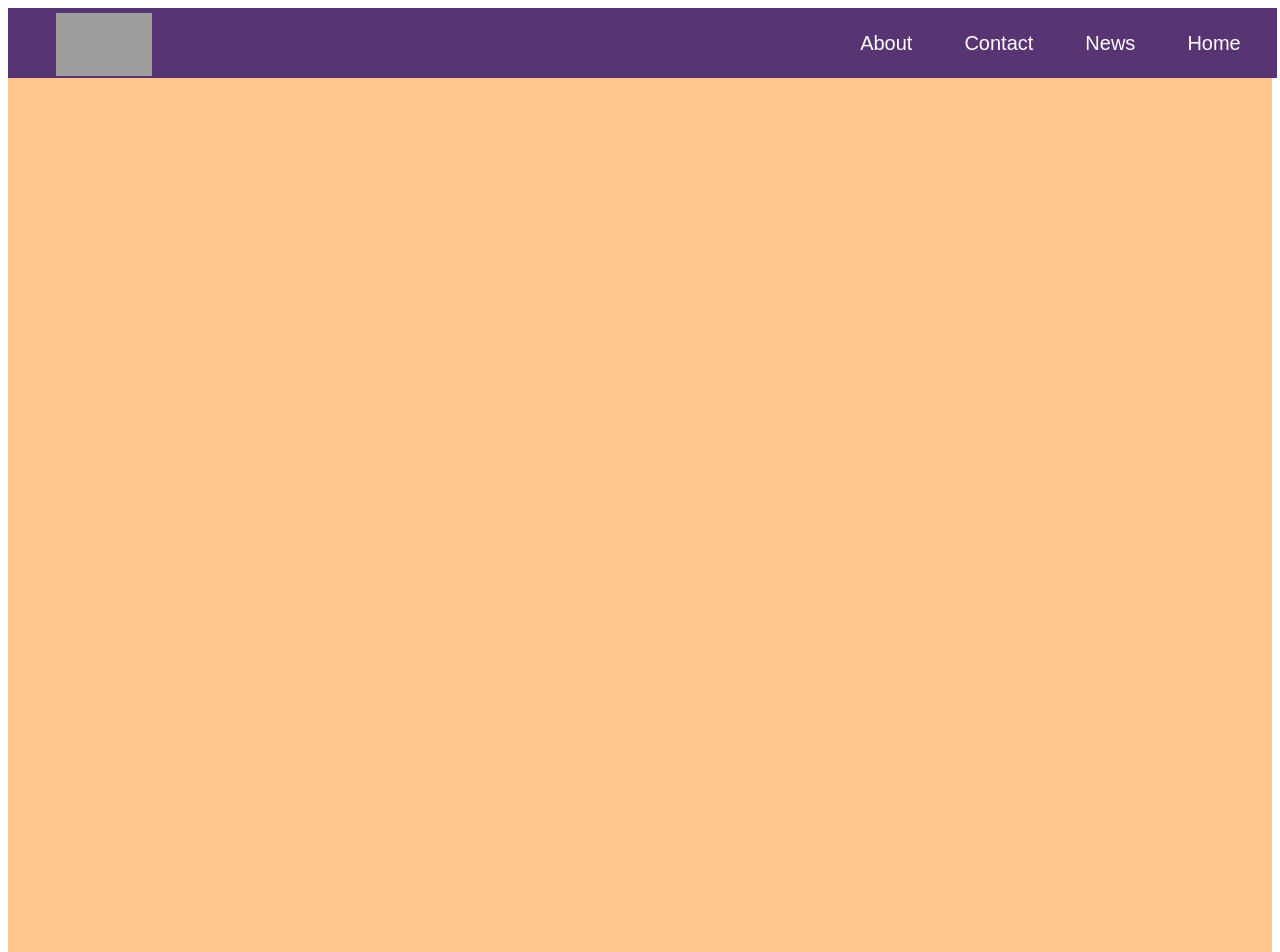
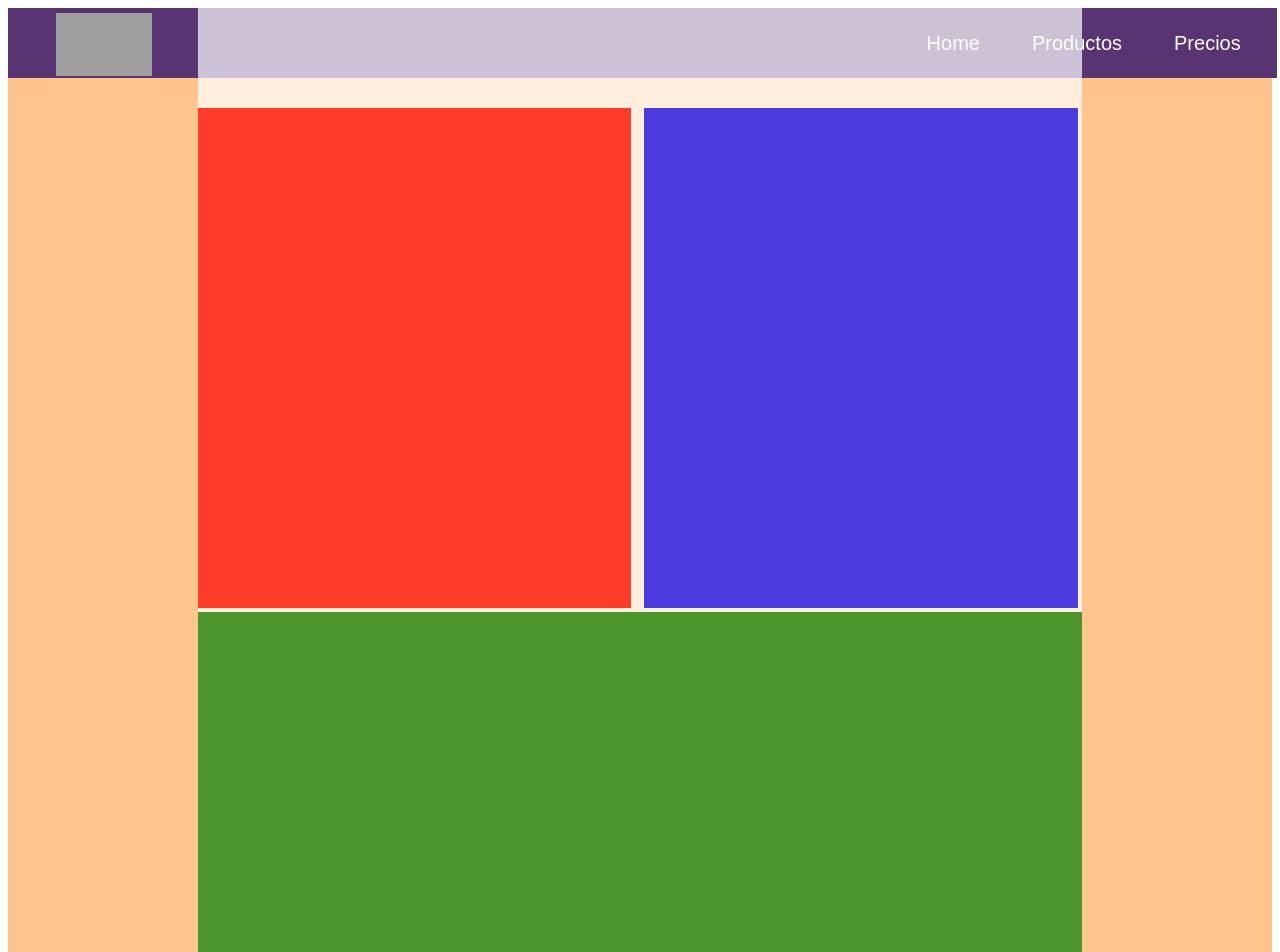
Before and after one commit to YosefGuevara012/Product-Landing-page-FCC, a plain HTML site: page dist/index.html in a window 1280 px wide. Shown: the top 952 px of the page. Drawn offline with Linux system fonts and the light colour scheme; grey boxes are pictures that could not be loaded.

Commit message:
FCC 8/16 Maquetado Cuasiterminado

```diff
--- a/dist/index.html
+++ b/dist/index.html
@@ -14,13 +14,21 @@
     </div>
     <nav id="nav-bar">
       <ul>
-        <li><a class="active" href="#home">Home</a></li>
-        <li><a href="#news">News</a></li>
-        <li><a href="#contact">Contact</a></li>
-        <li><a href="#about">About</a></li>
+        <li><a href="#features" class="nav-link">Precios</a></li>
+        <li><a href="#products" class="nav-link">Productos</a></li>
+        <li><a href="#home" class="nav-link">Home</a></li>
      </ul>
     </nav>
   </header>
+  <div id="content">
+    <div id="home">
+      <div id="info"></div>
+      <div id="video"></div>
+    </div>
+    <div id="products"></div>
+    <div id="features"></div>
+  </div>
+  <footer>Made by @YosefGuevara012 - 2019</footer>
 </section>
 <!-- partial -->
   <script src='https://cdn.freecodecamp.org/testable-projects-fcc/v1/bundle.js'></script>
--- a/dist/style.css
+++ b/dist/style.css
@@ -68,3 +68,52 @@
 #nav-bar li a:hover {
   background-color: #450097;
 }
+
+#content{
+  width:70%;
+  height:100%;
+  padding-top:100px;
+  margin-left:15%;
+  background-color: white;
+  opacity:0.7;
+}
+
+#info{
+  display:inline-block;
+  width:49%;
+  height:500px;
+  background-color:red;
+
+}
+
+#video{
+  display:inline-block;
+  width:49%;
+  height:500px;
+  margin-left:1%;
+  background-color:blue;
+
+}
+
+#products{
+  width:100%;
+  height:500px;
+  background-color:green;
+
+}
+#features{
+  width:100%;
+  height:500px;
+  background-color:yellow;
+
+}
+
+footer{
+  height: 50px;
+  width; 100%;
+  background-color:#593472;
+  text-align:center;
+  align-items:center;
+  padding-top:10px;
+  color:white;
+}
--- a/src/style.css
+++ b/src/style.css
@@ -68,3 +68,52 @@
 #nav-bar li a:hover {
   background-color: #450097;
 }
+
+#content{
+  width:70%;
+  height:100%;
+  padding-top:100px;
+  margin-left:15%;
+  background-color: white;
+  opacity:0.7;
+}
+
+#info{
+  display:inline-block;
+  width:49%;
+  height:500px;
+  background-color:red;
+
+}
+
+#video{
+  display:inline-block;
+  width:49%;
+  height:500px;
+  margin-left:1%;
+  background-color:blue;
+
+}
+
+#products{
+  width:100%;
+  height:500px;
+  background-color:green;
+
+}
+#features{
+  width:100%;
+  height:500px;
+  background-color:yellow;
+
+}
+
+footer{
+  height: 50px;
+  width; 100%;
+  background-color:#593472;
+  text-align:center;
+  align-items:center;
+  padding-top:10px;
+  color:white;
+}
```
Also changed, not shown: src/index.html (+12 -4 lines).
